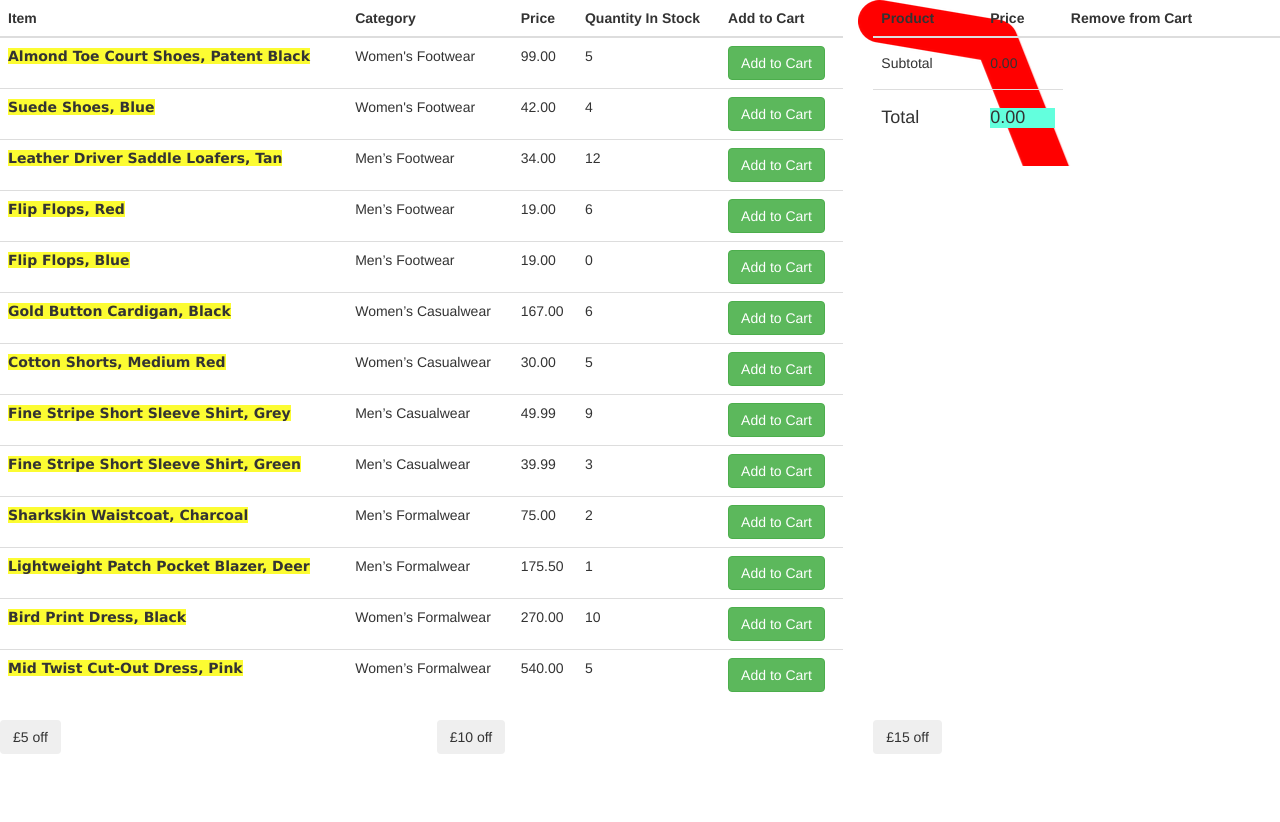
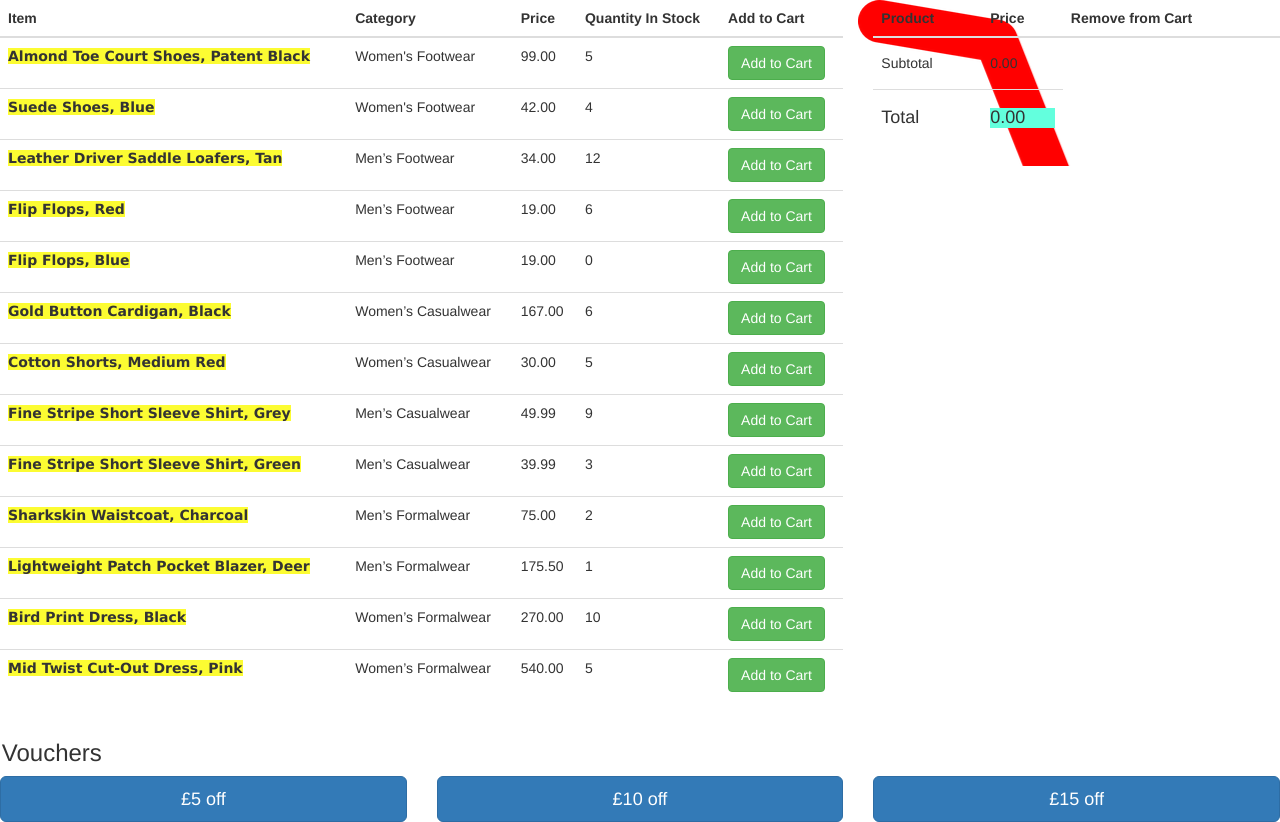
Before and after one commit to gwpmad/clothes-retailer, a website: page public/index.html in a window 1280 px wide. Shown: the top 822 px of the page. Before the commit the page ends 800 px from the top, so only its background shows below. Drawn offline with nearby package versions, Linux system fonts and the light colour scheme; some packages are replaced by stand-ins of ours.

Commit message:
README added

```diff
--- a/package.json
+++ b/package.json
@@ -8,7 +8,6 @@
   },
   "scripts": {
     "test": "karma start test/karma.conf.js",
-    "protractor-test": "protractor test/e2e/conf.js",
     "start": "node server.js"
   },
   "author": "George Maddocks",
@@ -20,6 +19,7 @@
     "karma-jasmine": "^0.3.7",
     "karma-phantomjs-launcher": "^1.0.0",
     "phantomjs": "^2.1.3",
-    "phantomjs-prebuilt": "^2.1.3"
+    "phantomjs-prebuilt": "^2.1.3",
+    "protractor": "^3.0.0"
   }
 }
--- a/public/css/main.css
+++ b/public/css/main.css
@@ -22,3 +22,8 @@
 #total-price{
   background-color: #63FFDD;
 }
+
+#vouchers-title{
+  position: relative;
+  left: 0.7em;
+}
--- a/public/index.html
+++ b/public/index.html
@@ -68,16 +68,17 @@
     </div>
 
   <div class="row" data-ng-controller="CartController as cartCtrl">
+    <h3 id="vouchers-title">Vouchers</h3>
     <div class="col-sm-4">
-      <button id="five-pound-voucher" class="btn"
+      <button id="five-pound-voucher" class="btn btn-primary btn-lg btn-block"
       data-ng-click="cartCtrl.applyFivePoundVoucher()">£5 off</button>
     </div>
     <div class="col-sm-4">
-      <button id="ten-pound-voucher" class="btn"
+      <button id="ten-pound-voucher" class="btn btn-primary btn-lg btn-block"
       data-ng-click="cartCtrl.applyTenPoundVoucher()">£10 off</button>
     </div>
     <div class="col-sm-4">
-      <button id="fifteen-pound-voucher" class="btn"
+      <button id="fifteen-pound-voucher" class="btn btn-primary btn-lg btn-block"
       data-ng-click="cartCtrl.applyFifteenPoundVoucher()">£15 off</button>
     </div>
   </div>
```
Also changed, not shown: README.md (added).
